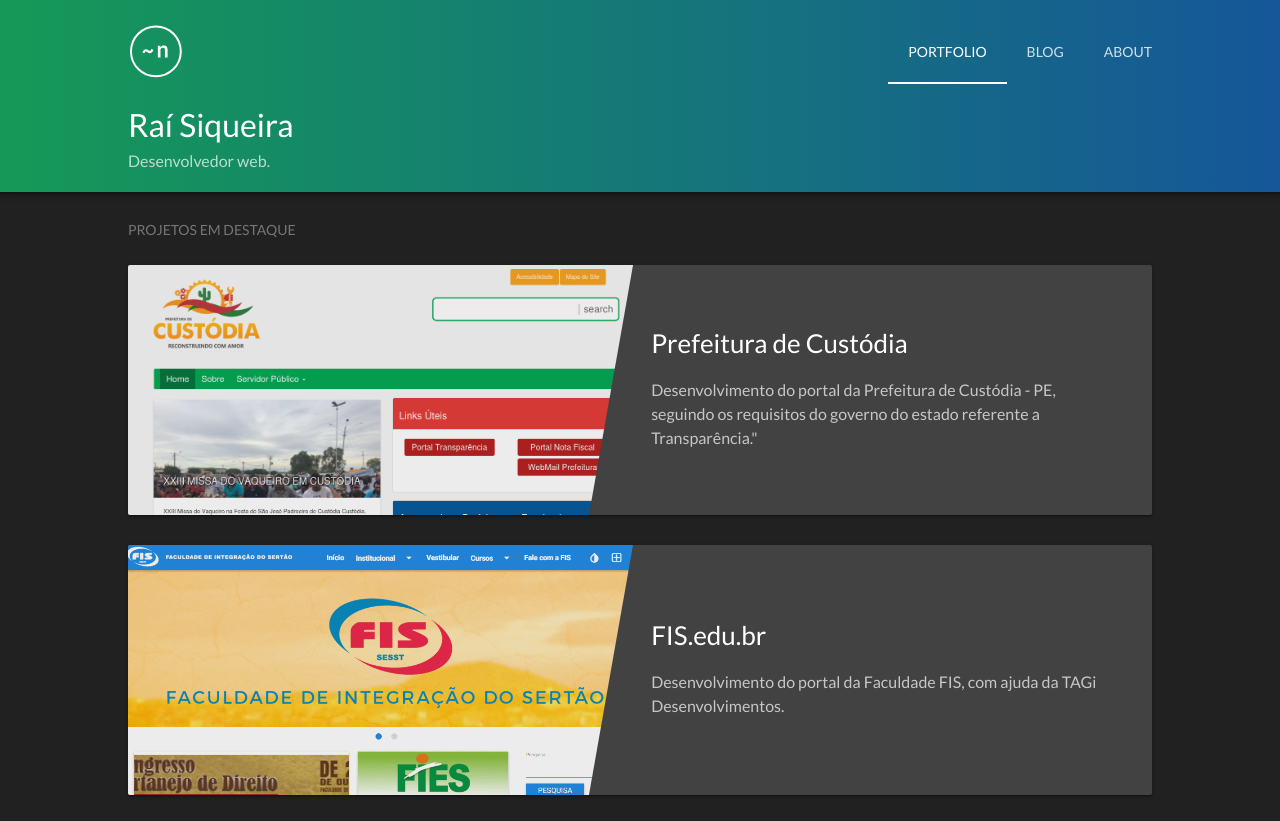
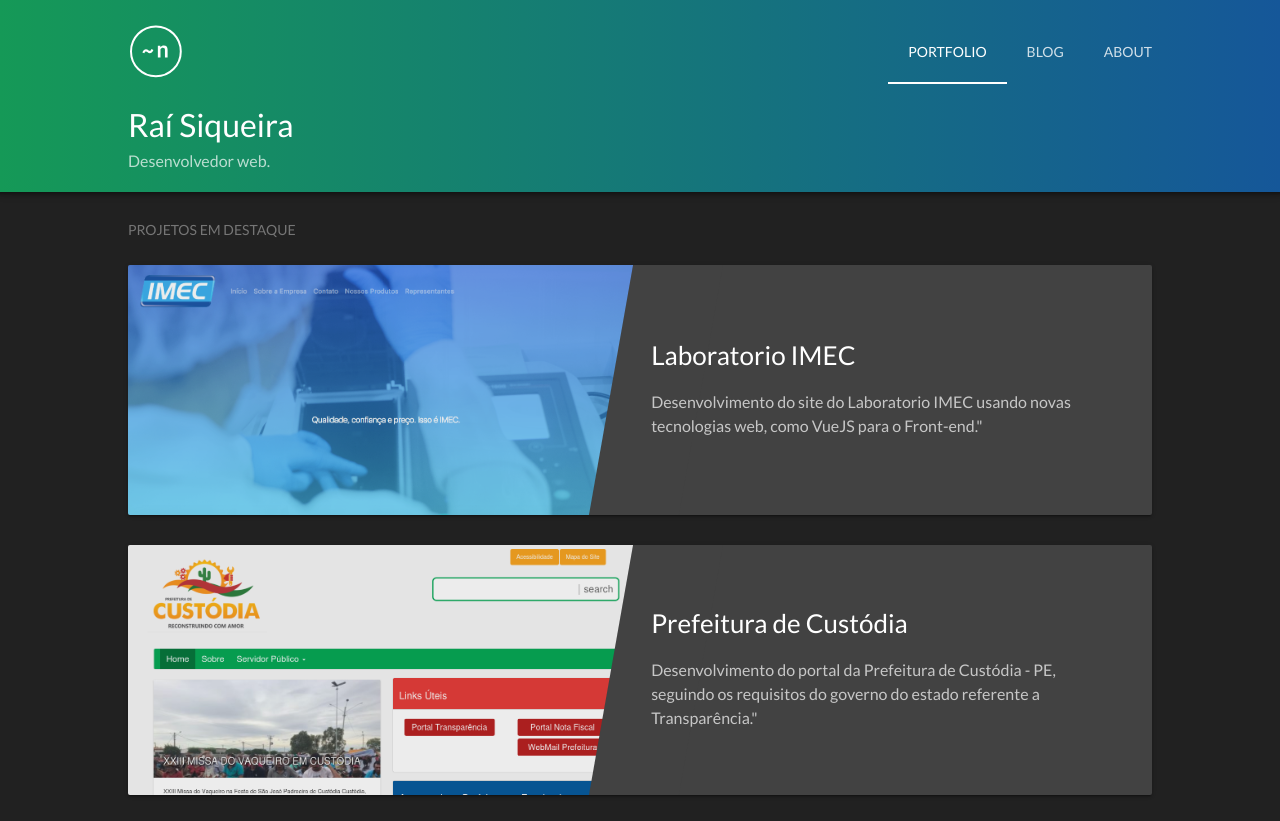
Before and after one commit to raisiqueira/raisiqueira.github.io, a Jekyll site: the page built from index.html, in a window 1280 px wide and 900 px high, cut to the strip 0-821 px from the top of the window. Built offline with Jekyll 4.4.1, drawn with Linux system fonts in a browser that asks for light colours; nearby versions of some CDN libraries.

Commit message:
add Projeto do IMEC

```diff
--- a/_data/projects.yml
+++ b/_data/projects.yml
@@ -1,3 +1,13 @@
+- name: "Laboratorio IMEC"
+  desc: >
+         Desenvolvimento do site do Laboratorio IMEC usando novas tecnologias web, como VueJS para o Front-end."
+  banner_img: "images/projects/IMEC/imec001.png"
+  tags:
+    - WordPress
+    - NodeJS
+    - VueJS
+  url: "/projects/prefeitura-custodia"
+
 - name: "Prefeitura de Custódia"
   desc: >
          Desenvolvimento do portal da Prefeitura de Custódia - PE, seguindo os requisitos do governo do estado referente a Transparência."
```
